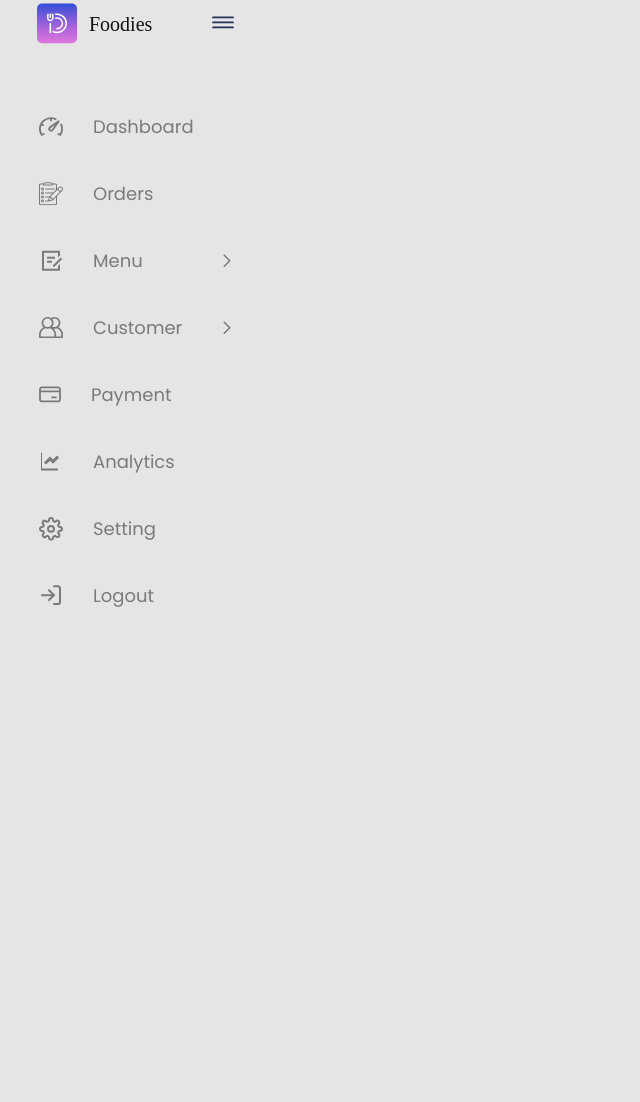
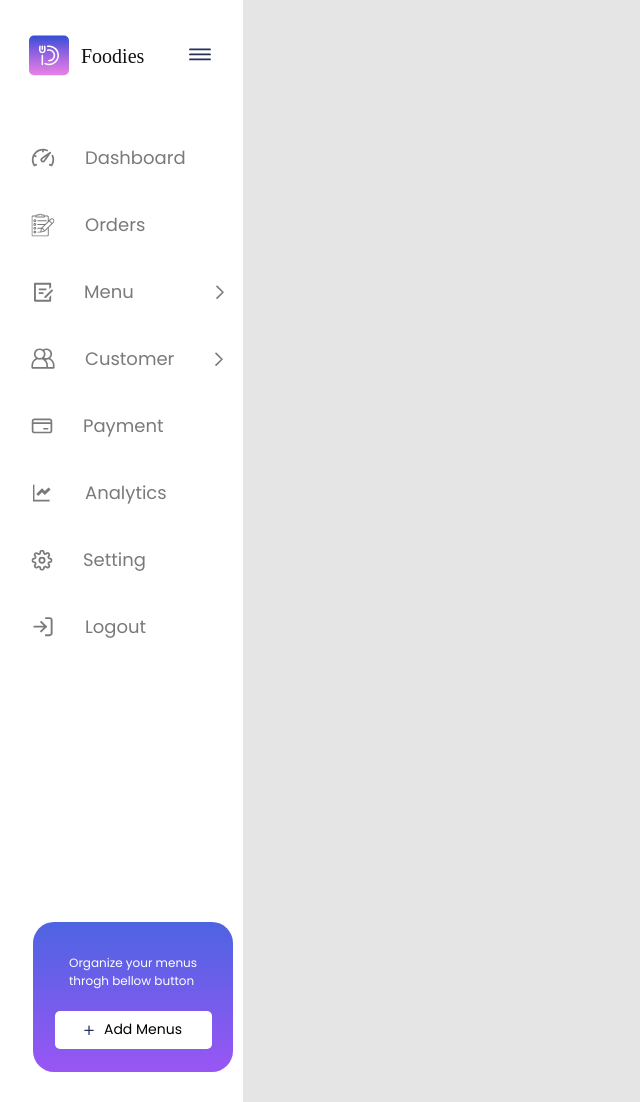
Before and after one commit to valentinProtasevich/Foodies, a website: page index.html in a window 1280 px wide. Shown: the part 5-1107 px from the top of the page, without its empty margins (0-640 px from the left). Before the commit the page ends 800 px from the top, so only its background shows below. Drawn offline with Linux system fonts and the light colour scheme; a web font is replaced by a local one.

Commit message:
Created the nav

```diff
--- a/css/style.css
+++ b/css/style.css
@@ -1,21 +1,72 @@
 @import url('https://fonts.googleapis.com/css2?family=Poppins&display=swap');
 @import url('https://fonts.googleapis.com/css2?family=Risque&display=swap');
 
+body {
+  display: grid;
+  grid-template-areas:
+    'nav header header'
+    'nav orderID status'
+    'nav customer items'
+    'nav customer map'
+    'nav orderNotes map';
+  grid-template-rows: 90px 123px 408.5px 1fr 485px;
+  grid-template-columns: 19% 1fr 58%;
+  height: 100vh;
+  margin: 0;
 
-body {
   font-family: 'Poppins';
   font-size: 22px;
   background-color: #E5E5E5;
 }
 
+.nav {
+  grid-area: nav;
+}
+
+.header {
+  grid-area: header;
+}
+
+.orderID {
+  grid-area: orderID;
+}
+
+.status {
+  grid-area: status;
+}
+
+.customer {
+  grid-area: customer;
+}
+
+.items {
+  grid-area: items;
+}
+
+.orderNotes {
+  grid-area: orderNotes;
+}
+
+.map {
+  grid-area: map;
+}
+
 /* ?nav */
 
 .nav {
-  width: 260px;
+  display: grid;
+  grid-template-rows: 114px 1fr 180px;
+  grid-template-columns: 1fr;
+
+  background-color: #FFFFFF;
 }
 
 .nav__top-block {
-  display: flex;
+  display: grid;
+  grid-template-rows: 1fr;
+  grid-template-columns: 75px 72px 1fr;
+
+  margin-top: 40px;
 }
 
 .logo {
@@ -38,7 +89,7 @@ body {
 
 .company-name {
   margin-top: 10px;
-  margin-left: 12px;
+  margin-left: 6px;
 
   font-family: 'Risque';
   font-style: normal;
@@ -55,15 +106,15 @@ body {
 
 .hamburger-menu {
   margin-top: 11px;
-  margin-left: 59px;
+  margin-left: auto;
+  margin-right: 31px;
 }
 
 .nav__main-block {
-  display: flex;
-  flex-direction: column;
-  justify-content: space-between;
+  display: grid;
+  grid-template-rows: repeat(8, 1fr);
 
-  margin-top: 65px;
+  margin-top: 15px;
   margin-left: 31px;
 
   height: 496px;
@@ -79,6 +130,10 @@ body {
 
 .nav__main-block div {
   display: flex;
+  align-items: center;
+
+  padding-top: 20px;
+  padding-bottom: 20px;
 }
 
 .nav__main-block a {
@@ -93,11 +148,11 @@ body {
 }
 
 .menu-button a {
-  margin-right: 80px;
+  margin-right: 79px;
 }
 
 .customer-button a {
-  margin-right: 41px;
+  margin-right: 38px;
 }
 
 .analytics-button {
@@ -107,3 +162,59 @@ body {
 .analytics-button a {
   margin-left: 33px;
 }
+
+.addMenus {
+  display: flex;
+  flex-direction: column;
+  justify-content: space-between;
+  align-items: center;
+
+  margin-bottom: 30px;
+  margin-left: 33px;
+
+  width: 200px;
+  height: 150px;
+
+  background: linear-gradient(180deg, #4D64E1 0%, #9956F4 100%);
+  border-radius: 21px;
+}
+
+.addMenus p {
+  margin: 0;
+  margin-top: 32px;
+
+  font-family: 'Poppins';
+  font-style: normal;
+  font-weight: 400;
+  font-size: 12px;
+  line-height: 18px;
+
+  color: #FFFFFF;
+}
+
+.addMenus-button {
+  display: flex;
+  justify-content: center;
+  align-items: center;
+
+  margin-bottom: 23px;
+
+  width: 157px;
+  height: 37.27px;
+
+  background: #FFFFFF;
+  border-radius: 5px;
+}
+
+.addMenus-button p {
+  margin: 0;
+  margin-left: 10px;
+
+  font-family: 'Poppins';
+  font-style: normal;
+  font-weight: 400;
+  font-size: 14px;
+  line-height: 21px;
+
+  color: #000000;
+}
--- a/index.html
+++ b/index.html
@@ -27,40 +27,68 @@
     </div>
     <div class="nav__main-block">
       <div class="dashboard-button">
-        <img src="img/nav/dashboard.svg" alt="Scale">
+        <img src="img/nav/dashboard.svg" alt="Scale" width="24px" height="18.67px">
         <a href="#">Dashboard</a>
       </div>
       <div class="orders-button">
-        <img src="img/nav/orders.svg" alt="Note-list">
+        <img src="img/nav/orders.svg" alt="Note-list" width="24px" height="24px">
         <a href="#">Orders</a>
       </div>
       <div class="menu-button">
-        <img src="img/nav/menu.svg" alt="Note-list">
+        <img src="img/nav/menu.svg" alt="Note-list" width="20px" height="20px">
         <a href="#">Menu</a>
-        <img src="img/nav/bracket.svg" alt="Bracket">
+        <img src="img/nav/bracket.svg" alt="Bracket" width="14px" height="14px">
       </div>
       <div class="customer-button">
-        <img src="img/nav/customer.svg" alt="People">
+        <img src="img/nav/customer.svg" alt="People" width="24px" height="21.21px">
         <a href="#">Customer</a>
-        <img src="img/nav/bracket.svg" alt="Bracket">
+        <img src="img/nav/bracket.svg" alt="Bracket" width="14px" height="14px">
       </div>
       <div class="payment-button">
-        <img src="img/nav/payment.svg" alt="Credit-card">
+        <img src="img/nav/payment.svg" alt="Credit-card" width="22px" height="16px">
         <a href="#">Payment</a>
       </div>
       <div class="analytics-button">
-        <img src="img/nav/analytics.svg" alt="Schedule">
+        <img src="img/nav/analytics.svg" alt="Schedule" width="19px" height="18px">
         <a href="#">Analytics</a>
       </div>
       <div class="setting-button">
-        <img src="img/nav/setting.svg" alt="Gear">
+        <img src="img/nav/setting.svg" alt="Gear" width="22px" height="22px">
         <a href="#">Setting</a>
       </div>
       <div class="logout-button">
-        <img src="img/nav/logout.svg" alt="Exit">
+        <img src="img/nav/logout.svg" alt="Exit" width="24px" height="24px">
         <a href="#">Logout</a>
       </div>
     </div>
+    <div class="addMenus">
+      <p>Organize your menus<br>throgh bellow button</p>
+      <div class="addMenus-button">
+        <img src="img/nav/plus.svg" alt="Plus" width="10px" height="10px">
+        <p>Add Menus</p>
+      </div>
+    </div>
   </nav>
+  <header class="header">
+
+  </header>
+  <div class="orderID">
+
+  </div>
+  <div class="status">
+
+  </div>
+  <div class="customer">
+
+  </div>
+  <div class="items">
+
+  </div>
+  <div class="orderNotes">
+
+  </div>
+  <div class="map">
+
+  </div>
 </body>
 </html>
```
Also changed, not shown: img/nav/plus.svg (added).
